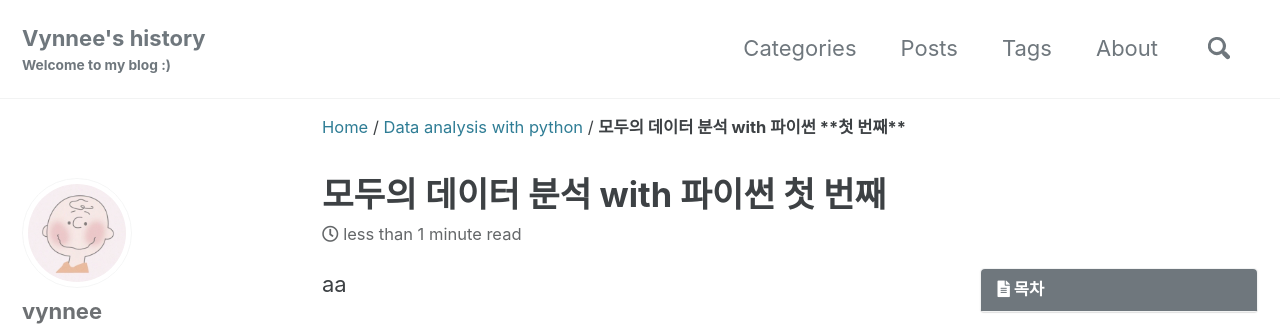
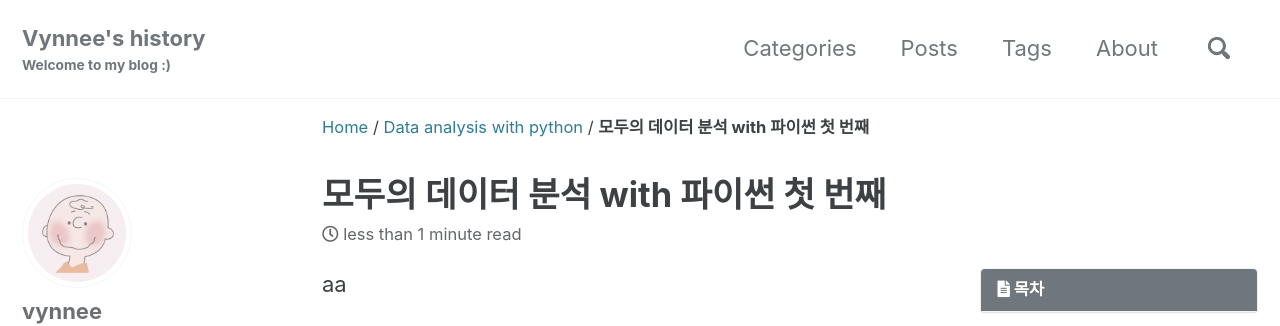
Before and after one commit to vynnee/vynnee.github.io, a Jekyll site: the page built from _posts/2020-12/python/2020-12-24-num1.md, in a window 1280 px wide and 1081 px high. Shown: the top 326 px of the window. Built offline with Jekyll 4.4.1, drawn with Linux system fonts in a browser that asks for light colours; cached includes are drawn as plain includes; comment, search, counter and statistics services are not loaded.

```diff
--- a/_posts/2020-12/python/2020-12-24-num1.md
+++ b/_posts/2020-12/python/2020-12-24-num1.md
@@ -1,5 +1,5 @@
 ---
-title: 모두의 데이터 분석 with 파이썬 **첫 번째**
+title: 모두의 데이터 분석 with 파이썬 첫 번째
 layout: single
 author_profile: true
 read_time: true
```
